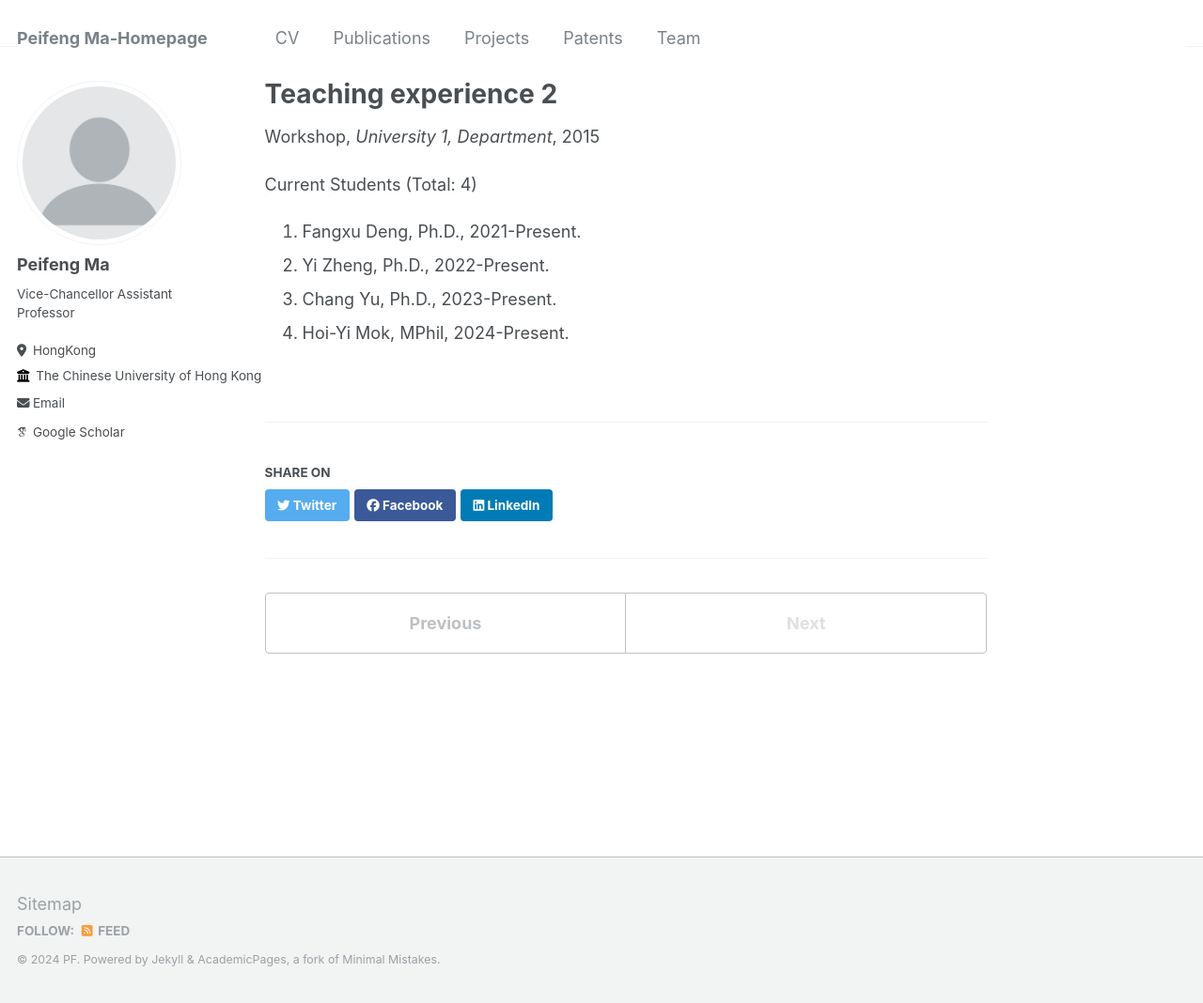
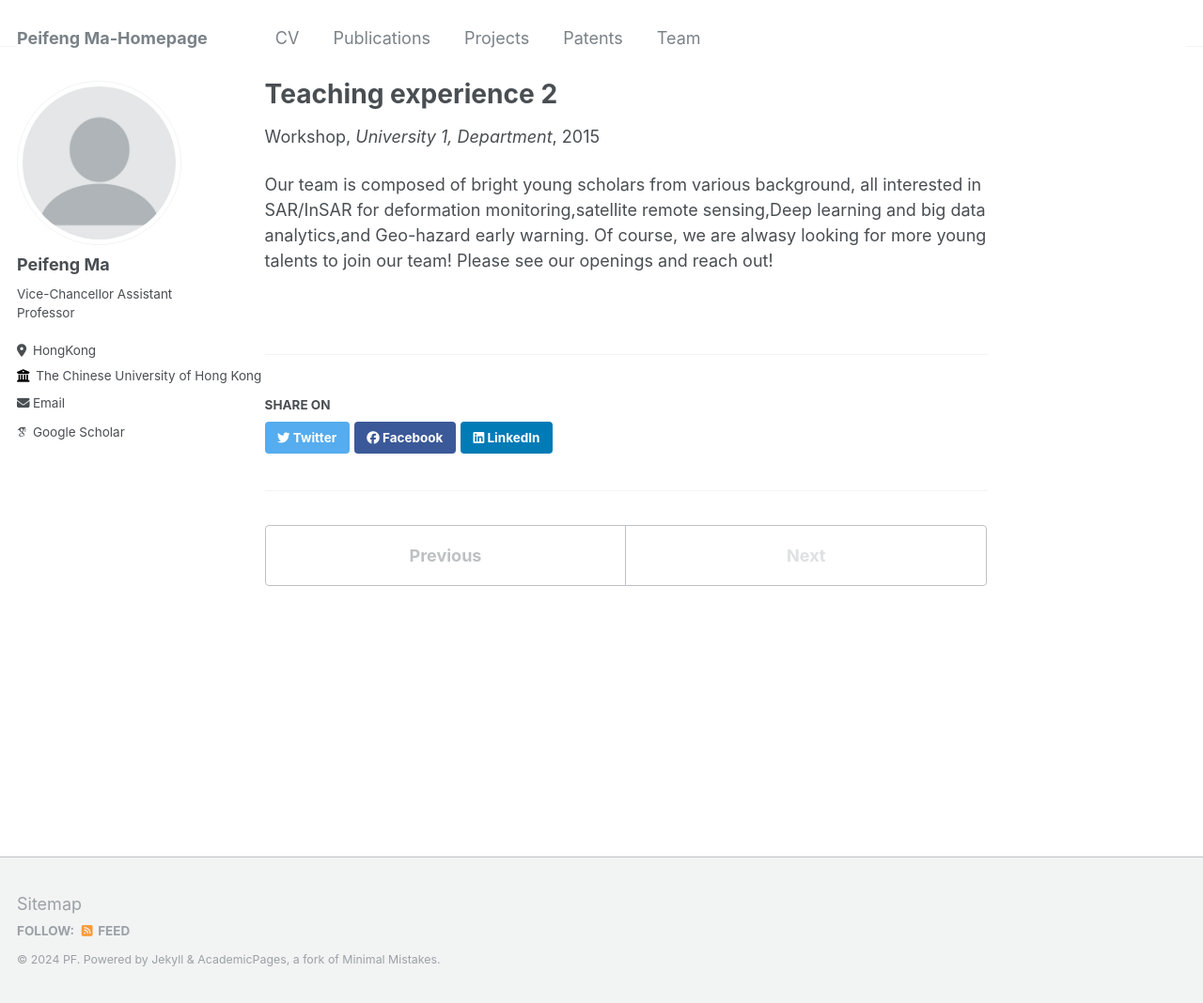
Before and after one commit to pfMA03/peifengMa, a Jekyll site: the page built from _teaching/2015-spring-teaching-2.md, in a window 1280 px wide and 1068 px high. Shown: the whole window at 94% size. Built offline with Jekyll 4.4.1, drawn with Linux system fonts in a browser that asks for light colours; some web fonts are replaced.

Commit message:
Update 2015-spring-teaching-2.md

```diff
--- a/_teaching/2015-spring-teaching-2.md
+++ b/_teaching/2015-spring-teaching-2.md
@@ -7,8 +7,4 @@ venue: "University 1, Department"
 date: 2015-01-01
 location: "City, Country"
 ---
-Current Students (Total: 4)
-1. Fangxu Deng, Ph.D., 2021-Present.
-1. Yi Zheng, Ph.D., 2022-Present.
-1. Chang Yu, Ph.D., 2023-Present.
-1. Hoi-Yi Mok, MPhil, 2024-Present.
+Our team is composed of bright young scholars from various background, all interested in SAR/InSAR for deformation monitoring,satellite remote sensing,Deep learning and big data analytics,and Geo-hazard early warning. Of course, we are alwasy looking for more young talents to join our team! Please see our openings and reach out!
```
